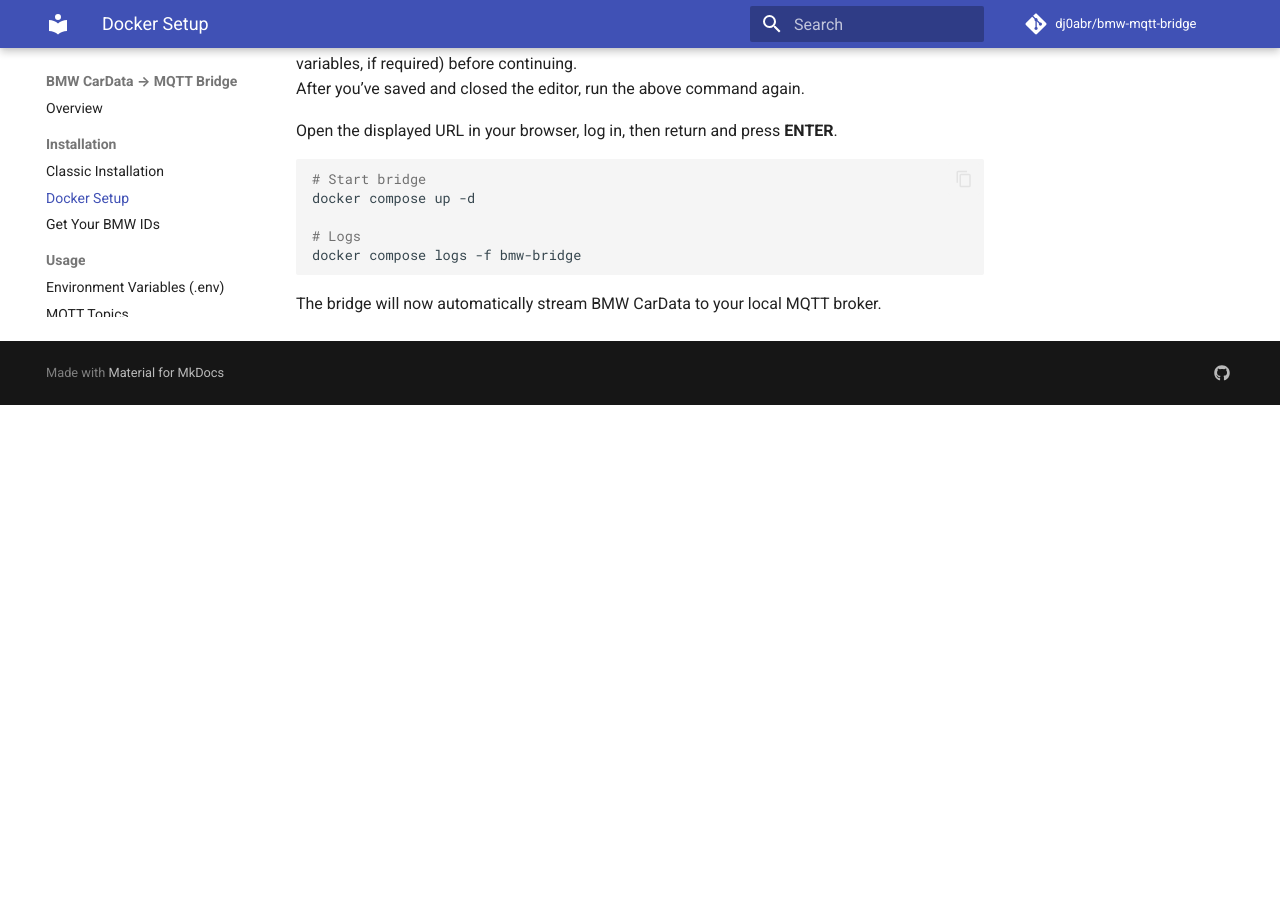
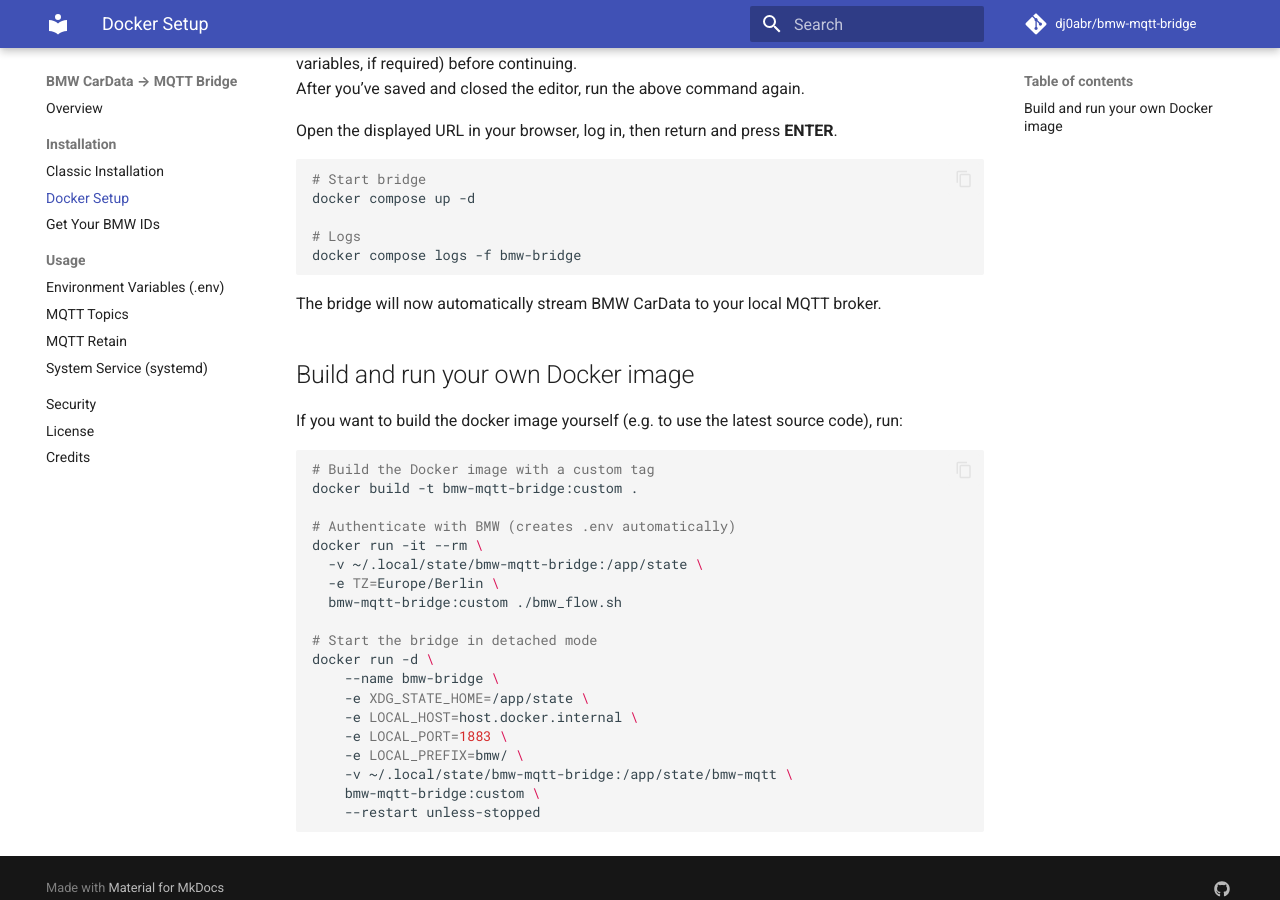
Before and after one commit to oemich/bmw-mqtt-bridge, an MkDocs documentation site: the page built from docs/docker.md, in a window 1280 px wide and 900 px high, scrolled down 535 px. Built offline with MkDocs 1.6.1 and Material for MkDocs 9.7.7, drawn with Linux system fonts in a browser that asks for light colours; comment, search, counter and statistics services are not loaded; before the commit the page ends 940 px from its top, so only the background shows below that.

Commit message:
Add Docker image build and run instructions
Added instructions for building and running a custom Docker image for the BMW MQTT bridge.

````diff
--- a/docs/docker.md
+++ b/docs/docker.md
@@ -33,3 +33,29 @@
 ```
 
 The bridge will now automatically stream BMW CarData to your local MQTT broker.
+
+## Build and run your own Docker image
+
+If you want to build the docker image yourself (e.g. to use the latest source code), run:
+
+```bash
+# Build the Docker image with a custom tag
+docker build -t bmw-mqtt-bridge:custom .
+
+# Authenticate with BMW (creates .env automatically)
+docker run -it --rm \
+  -v ~/.local/state/bmw-mqtt-bridge:/app/state \
+  -e TZ=Europe/Berlin \
+  bmw-mqtt-bridge:custom ./bmw_flow.sh
+
+# Start the bridge in detached mode
+docker run -d \
+    --name bmw-bridge \
+    -e XDG_STATE_HOME=/app/state \
+    -e LOCAL_HOST=host.docker.internal \
+    -e LOCAL_PORT=1883 \
+    -e LOCAL_PREFIX=bmw/ \
+    -v ~/.local/state/bmw-mqtt-bridge:/app/state/bmw-mqtt \
+    bmw-mqtt-bridge:custom \
+    --restart unless-stopped
+```
````
